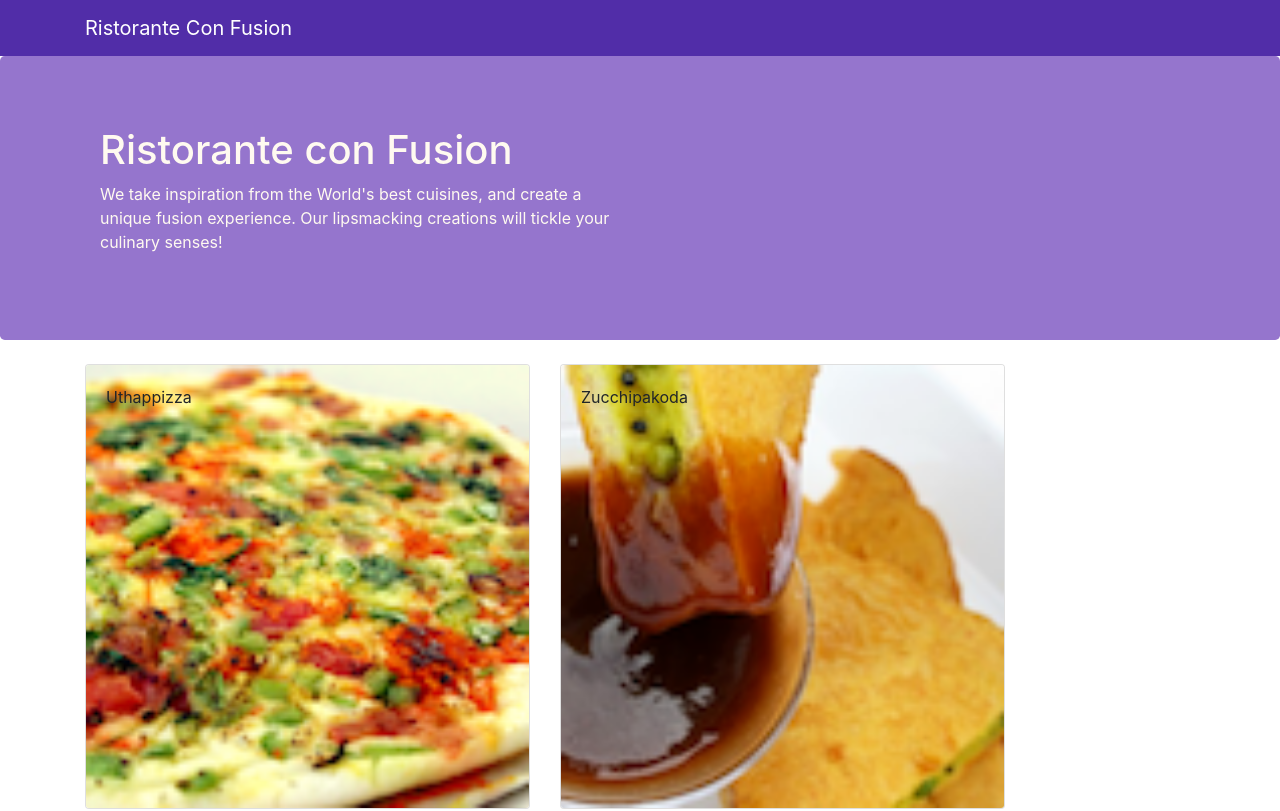
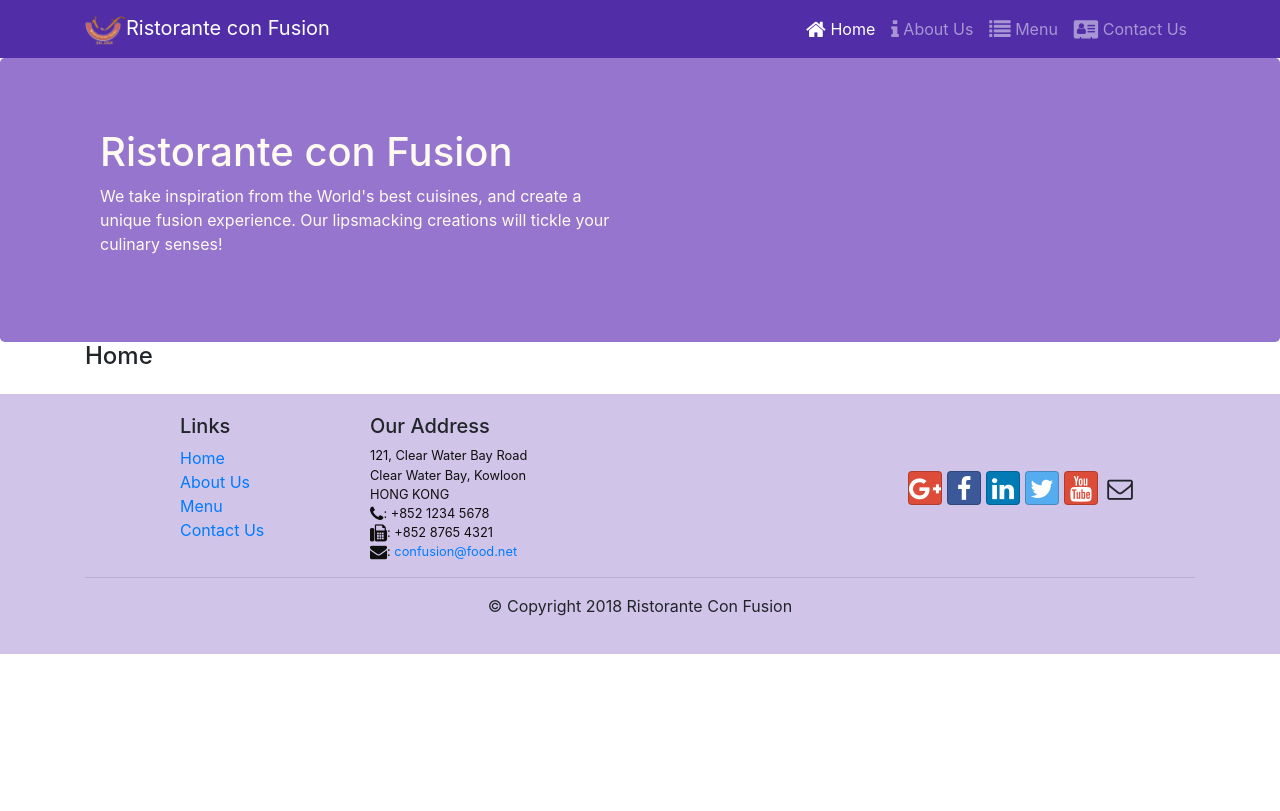
Before and after one commit to swapnil2597/3-flstkweb-frontend-react, a React (Create React App) app: page /home in a window 1280 px wide. Shown: the top 811 px of the page. Built offline with nearby package versions, Linux system fonts and the light colour scheme.

Commit message:
React Router

```diff
--- a/package.json
+++ b/package.json
@@ -12,6 +12,7 @@
     "react": "^16.13.1",
     "react-dom": "^16.13.1",
     "react-popper": "^2.2.3",
+    "react-router-dom": "^5.2.0",
     "react-scripts": "3.4.1",
     "reactstrap": "^8.4.1"
   },
--- a/src/App.js
+++ b/src/App.js
@@ -5,13 +5,16 @@
 import Main from "./components/MainComponent";
 import "./App.css";
 import { Component } from "react";
+import { BrowserRouter } from "react-router-dom";
 
 class App extends Component {
  render() {
   return (
-   <div className="App">
-    <Main />
-   </div>
+   <BrowserRouter>
+    <div className="App">
+     <Main />
+    </div>
+   </BrowserRouter>
   );
  }
 }
--- a/src/components/FooterComponent.js
+++ b/src/components/FooterComponent.js
@@ -1,4 +1,5 @@
 import React from "react";
+import { Link } from "react-router-dom";
 
 function Footer(props) {
  return (
@@ -9,16 +10,16 @@
       <h5>Links</h5>
       <ul className="list-unstyled">
        <li>
-        <a href="#">Home</a>
+        <Link to="/home">Home</Link>
        </li>
        <li>
-        <a href="#">About</a>
+        <Link to="/aboutus">About Us</Link>
        </li>
        <li>
-        <a href="#">Menu</a>
+        <Link to="/menu">Menu</Link>
        </li>
        <li>
-        <a href="contactus.html">Contact</a>
+        <Link to="/contactus">Contact Us</Link>
        </li>
       </ul>
      </div>
--- a/src/components/HeaderComponent.js
+++ b/src/components/HeaderComponent.js
@@ -1,13 +1,57 @@
 import React, { Component } from "react";
-import { Navbar, NavbarBrand, Jumbotron } from "reactstrap";
+import { Nav, Navbar, NavbarBrand, NavbarToggler, Collapse, NavItem, Jumbotron } from "reactstrap";
+import { NavLink } from "react-router-dom";
 
 class Header extends Component {
+ constructor(props) {
+  super(props);
+
+  this.toggleNav = this.toggleNav.bind(this);
+  this.state = {
+   isNavOpen: false,
+  };
+ }
+
+ toggleNav() {
+  this.setState({
+   isNavOpen: !this.state.isNavOpen,
+  });
+ }
+
  render() {
   return (
-   <React.Fragment>
-    <Navbar dark>
+   <div>
+    <Navbar dark expand="md">
      <div className="container">
-      <NavbarBrand href="/">Ristorante Con Fusion</NavbarBrand>
+      <NavbarToggler onClick={this.toggleNav} />
+      <NavbarBrand className="mr-auto" href="/">
+       <img src="assets/images/logo.png" height="30" width="41" alt="Ristorante Con Fusion" />
+       Ristorante con Fusion
+      </NavbarBrand>
+      <Collapse isOpen={this.state.isNavOpen} navbar>
+       <Nav navbar className="ml-auto">
+        <NavItem>
+         <NavLink className="nav-link" to="/home">
+          <span className="fa fa-home fa-lg"></span> Home
+         </NavLink>
+        </NavItem>
+        <NavItem>
+         <NavLink className="nav-link" to="/aboutus">
+          <span className="fa fa-info fa-lg"></span> About Us
+         </NavLink>
+        </NavItem>
+        <NavItem>
+         <NavLink className="nav-link" to="/menu">
+          <span className="fa fa-list fa-lg"></span> Menu
+         </NavLink>
+        </NavItem>
+        <NavItem>
+         <NavLink className="nav-link" to="/contactus">
+          <span className="fa fa-address-card fa-lg"></span> Contact Us
+         </NavLink>
+        </NavItem>
+       </Nav>
+      </Collapse>
      </div>
     </Navbar>
     <Jumbotron>
@@ -20,7 +64,7 @@
       </div>
      </div>
     </Jumbotron>
-   </React.Fragment>
+   </div>
   );
  }
 }
--- /dev/null
+++ b/src/components/HomeComponent.js
@@ -0,0 +1,11 @@
+import React from "react";
+
+function Home(props) {
+ return (
+  <div className="container">
+   <h4>Home</h4>
+  </div>
+ );
+}
+
+export default Home;
--- a/src/components/MainComponent.js
+++ b/src/components/MainComponent.js
@@ -1,30 +1,34 @@
 import React, { Component } from "react";
-import { Navbar, NavbarBrand } from "reactstrap";
+// import { Navbar, NavbarBrand } from "reactstrap";
+import Home from "./HomeComponent";
 import Menu from "./MenuComponent";
 import DishDetail from "./DishDetailComponent";
 import Header from "./HeaderComponent";
 import Footer from "./FooterComponent";
 import { DISHES } from "../shared/dishes";
+import { Switch, Route, Redirect } from "react-router-dom";
 
 class Main extends Component {
  constructor(props) {
   super(props);
   this.state = {
    dishes: DISHES,
-   selectedDish: null,
   };
  }
 
- onDishSelect(dishId) {
-  this.setState({ selectedDish: dishId });
- }
+ render() {
+  const HomePage = () => {
+   return <Home />;
+  };
 
- render() {
   return (
    <div>
     <Header />
-    <Menu dishes={this.state.dishes} onClick={(dishId) => this.onDishSelect(dishId)} />
-    <DishDetail dish={this.state.dishes.filter((dish) => dish.id === this.state.selectedDish)[0]} />
+    <Switch>
+     <Route path="/home" component={HomePage} />
+     <Route exact path="/menu" component={() => <Menu dishes={this.state.dishes} />} />
+     <Redirect to="/home" />
+    </Switch>
     <Footer />
    </div>
   );
--- a/src/components/MenuComponent.js
+++ b/src/components/MenuComponent.js
@@ -7,7 +7,7 @@
 
 function RenderMenuItem({ dish, onClick }) {
  return (
-  <Card onClick={() => onClick(dish.id)}>
+  <Card>
    <CardImg width="100%" src={dish.image} alt={dish.name} />
    <CardImgOverlay>
     <CardTitle>{dish.name}</CardTitle>
```
Also changed, not shown: 1 other file (tests, documents, lock files or other folders).
